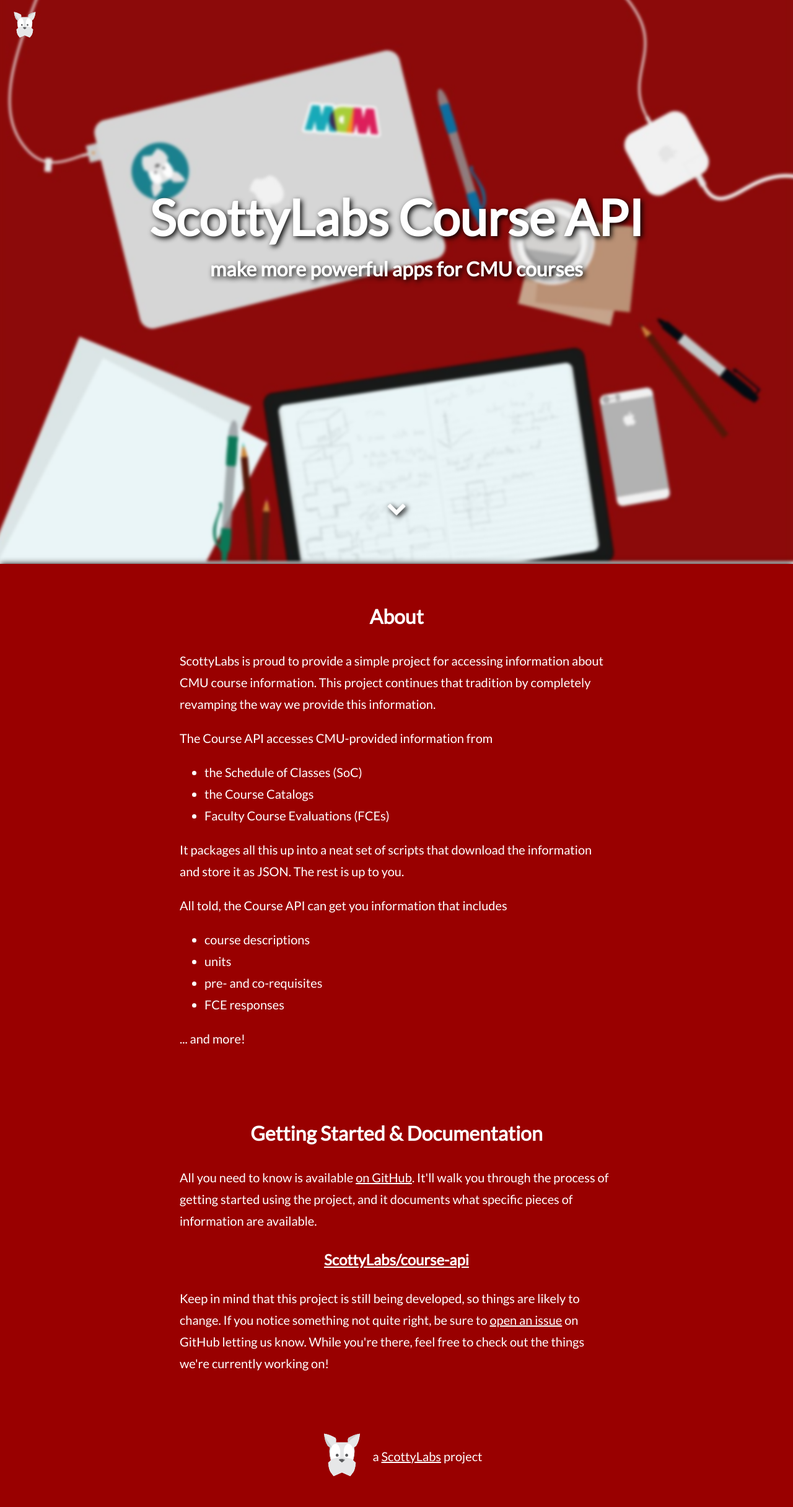
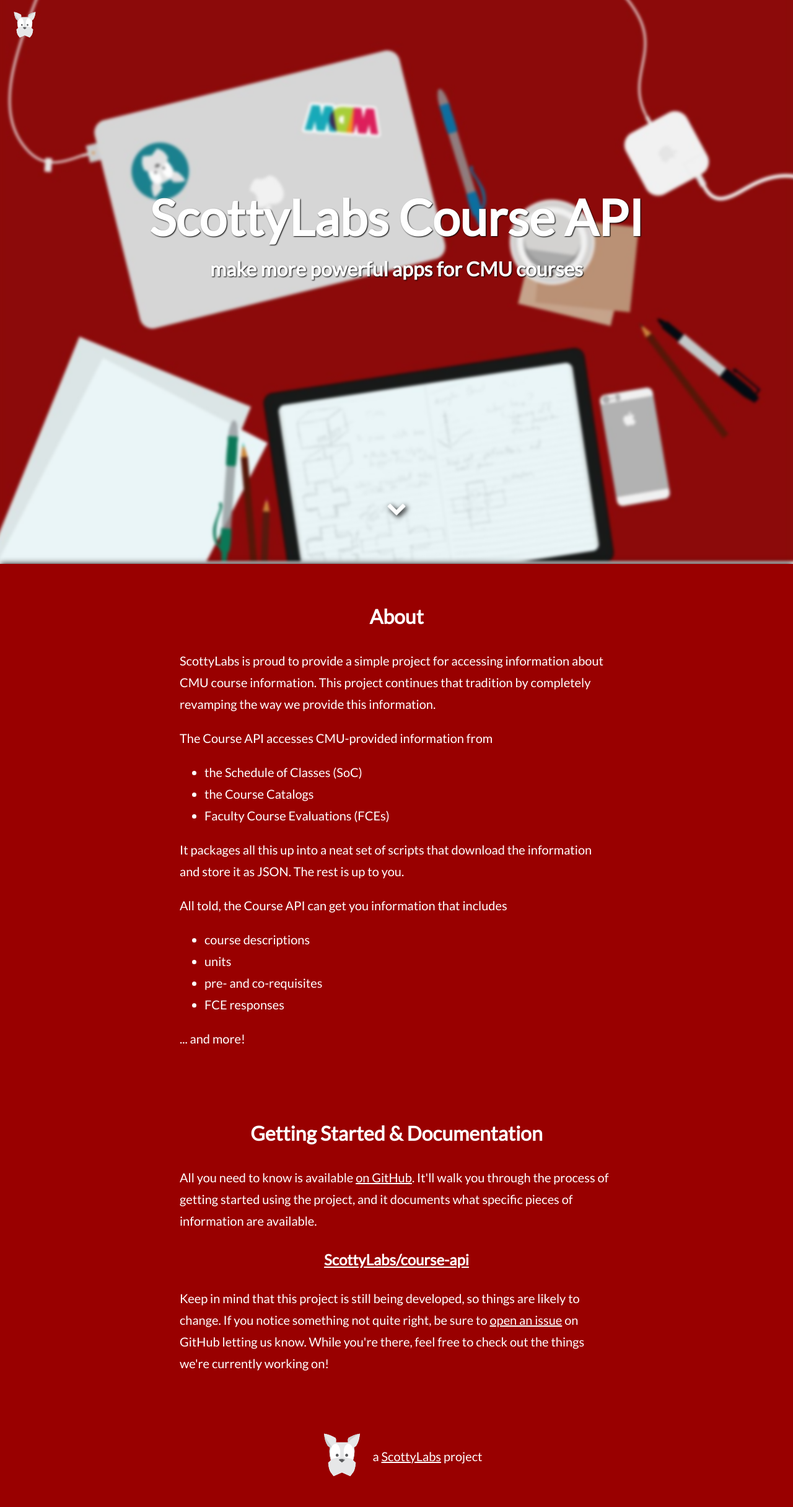
Before and after one commit to ScottyLabs/course-api, a Jekyll site: the page built from index.html, in a window 1280 px wide. Shown: the whole page at 62% size. Built offline with Jekyll 4.4.1, drawn with Linux system fonts in a browser that asks for light colours; nearby versions of some CDN libraries.

Commit message:
drop shadow

```diff
--- a/_sass/_base.scss
+++ b/_sass/_base.scss
@@ -6,7 +6,7 @@
 
 .hero-fg {
   h1, h2 {
-    text-shadow: 3px 3px 8px black;
+    text-shadow: 1px 1px 2px black;
     text-align: center;
   }
 
```
